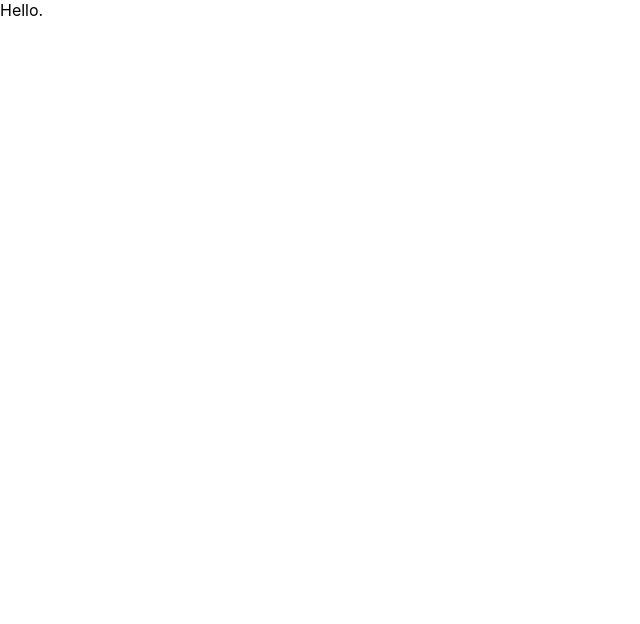
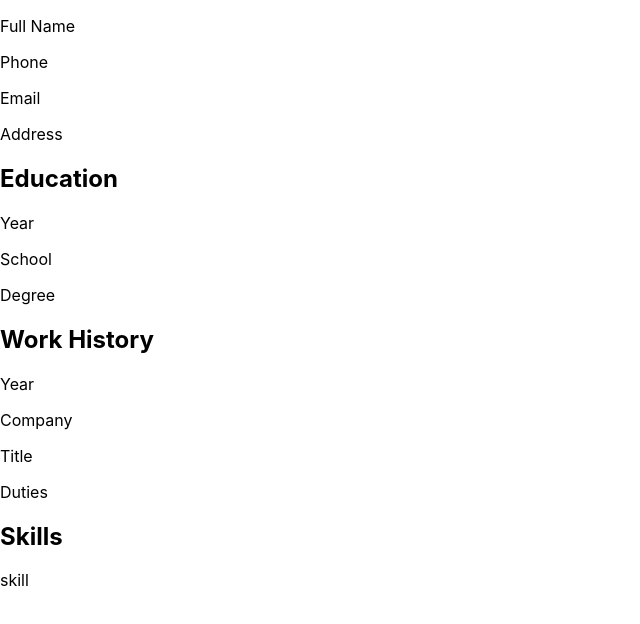
Before and after one commit to rebsrebs/cv-project, a React (Create React App) app: page / in a window 1280 px wide. Shown: the top 624 px of the page, without its empty margins (0-640 px from the left). Built offline with nearby package versions, Linux system fonts and the light colour scheme; the HTML template or start-up script is replaced by a standard one.

Commit message:
Create basic components

```diff
--- a/src/App.js
+++ b/src/App.js
@@ -1,5 +1,9 @@
 import './App.css';
 import React, { Component } from "react";
+import BasicInfo from './components/BasicInfo';
+import Education from './components/Education';
+import WorkHistory from './components/WorkHistory';
+import Skills from './components/Skills';
 
 class App extends Component {
   constructor() {
@@ -13,7 +17,12 @@ class App extends Component {
 
   render(){
     return (
-      <div>Hello.</div>
+      <div>
+        <BasicInfo />
+        <Education />
+        <WorkHistory />
+        <Skills />
+      </div>
     );
   }
 }
--- a/src/components/BasicInfo.js
+++ b/src/components/BasicInfo.js
@@ -0,0 +1,30 @@
+import React, { Component } from "react";
+
+class BasicInfo extends Component {
+
+  constructor() {
+    super();
+    this.state = {
+      basics: {
+        fullname: 'Temp Name',
+        phone: 'Temp Phone',
+        email: 'Temp Email',
+        address: 'Temp Address',
+      }
+    };
+  }
+
+    render() {
+      // const basics = this.state;
+      return (
+        <div>
+          <p>Full Name</p>
+          <p>Phone</p>
+          <p>Email</p>
+          <p>Address</p>
+        </div>
+      )
+    }
+}
+
+export default BasicInfo
--- a/src/components/Education.js
+++ b/src/components/Education.js
@@ -0,0 +1,32 @@
+import React, { Component } from "react";
+
+class Education extends Component {
+
+  constructor() {
+    super();
+
+    this.state = {
+      entry: {
+        year: '',
+        school: '',
+        degree: '',
+      },
+      entries: [],
+    };
+
+  }
+
+  render() {
+    return (
+      <div>
+        <h2>Education</h2>
+        <p>Year</p>
+        <p>School</p>
+        <p>Degree</p>
+      </div>
+    )
+  }
+
+}
+
+export default Education;
--- a/src/components/Skills.js
+++ b/src/components/Skills.js
@@ -0,0 +1,28 @@
+import React, { Component } from "react";
+
+class Skills extends Component {
+
+  constructor() {
+    super();
+
+    this.state = {
+      skill: {
+        title: '',
+      },
+      skills: [],
+    };
+
+  }
+
+  render() {
+    return (
+      <div>
+        <h2>Skills</h2>
+        <p>skill</p>
+      </div>
+    )
+  }
+
+}
+
+export default Skills;
--- a/src/components/WorkHistory.js
+++ b/src/components/WorkHistory.js
@@ -0,0 +1,34 @@
+import React, { Component } from "react";
+
+class WorkHistory extends Component {
+
+  constructor() {
+    super();
+
+    this.state = {
+      job: {
+        year: '',
+        company: '',
+        title: '',
+        duties: '',
+      },
+      jobs: [],
+    };
+
+  }
+
+  render() {
+    return (
+      <div>
+        <h2>Work History</h2>
+        <p>Year</p>
+        <p>Company</p>
+        <p>Title</p>
+        <p>Duties</p>
+      </div>
+    )
+  }
+
+}
+
+export default WorkHistory;
```
